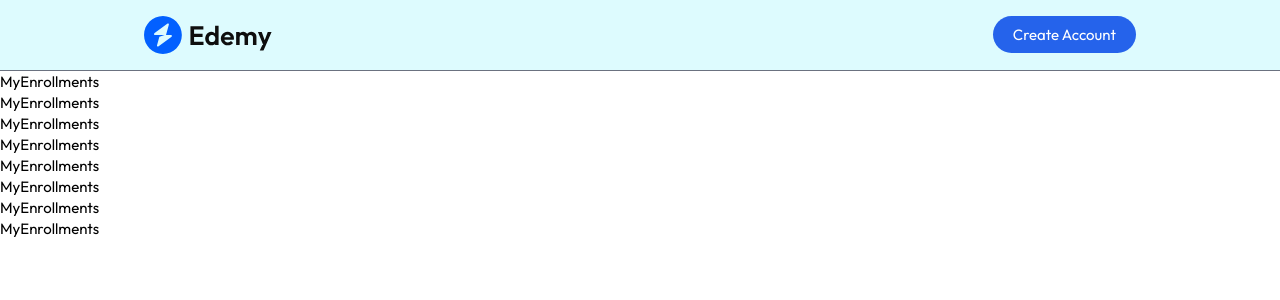
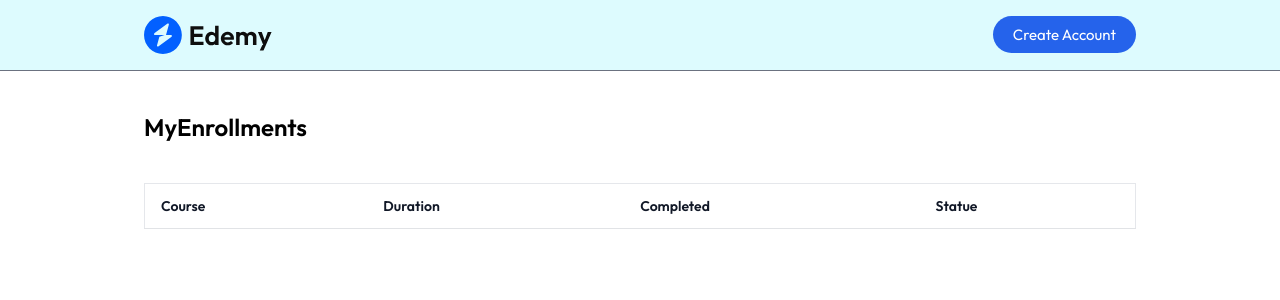
Before and after one commit to Ramadan-Elgamal/lms-app, a React (Vite) app in the folder client/: page /my-enrollments in a window 1280 px wide. Shown: the top 300 px of the page. Built offline with nearby package versions, Linux system fonts and the light colour scheme; no server answers.

Commit message:
start fetch user enrolled

```diff
--- a/client/src/pages/student/Home.jsx
+++ b/client/src/pages/student/Home.jsx
@@ -5,16 +5,18 @@
 import TestimonialsSection from '../../components/student/TestimonialsSection'
 import CallToAction from '../../components/student/CallToAction'
 import Footer from '../../components/student/Footer'
+import MyEnrollments from './MyEnrollments'
 
 const Home = () => {
   return (
     <div className='flex flex-col items-center space-y-7 text-center'>
-      <Hero />
+      {/* <Hero />
       <Companies />
       <CoursesSection />
       <TestimonialsSection />
       <CallToAction />
-      <Footer />
+      <Footer /> */}
+      <MyEnrollments/>
     </div>
   )
 }
--- a/client/src/pages/student/MyEnrollments.jsx
+++ b/client/src/pages/student/MyEnrollments.jsx
@@ -2,16 +2,26 @@
 
 const MyEnrollments = () => {
   return (
-   <>
-    <div>MyEnrollments</div>
-    <div>MyEnrollments</div>
-    <div>MyEnrollments</div>
-    <div>MyEnrollments</div>
-    <div>MyEnrollments</div>
-    <div>MyEnrollments</div>
-    <div>MyEnrollments</div>
-    <div>MyEnrollments</div>
+    <>
+   <div className='md:px-36 px-8 pt-10'>
+    <h1 className='text-2xl font-semibold'>MyEnrollments</h1>
+    <table className='md:table-auto table-fixed w-full overflow-hidden border mt-10'>
+      <thead className='text-gray-900 border-b border-gray-500/20 text-sm text-left max-sm:hidden' >
+        <tr>
+          <th className='px-4 py-3 font-semibold truncate'>Course</th>
+          <th className='px-4 py-3 font-semibold truncate'>Duration</th>
+          <th className='px-4 py-3 font-semibold truncate'>Completed</th>
+          <th className='px-4 py-3 font-semibold truncate'>Statue</th>
+        </tr>
+      </thead>
+      </table>
+      <tbody>
+
+      </tbody>
+
+   </div>
    </>
+
   )
 }
 
```
